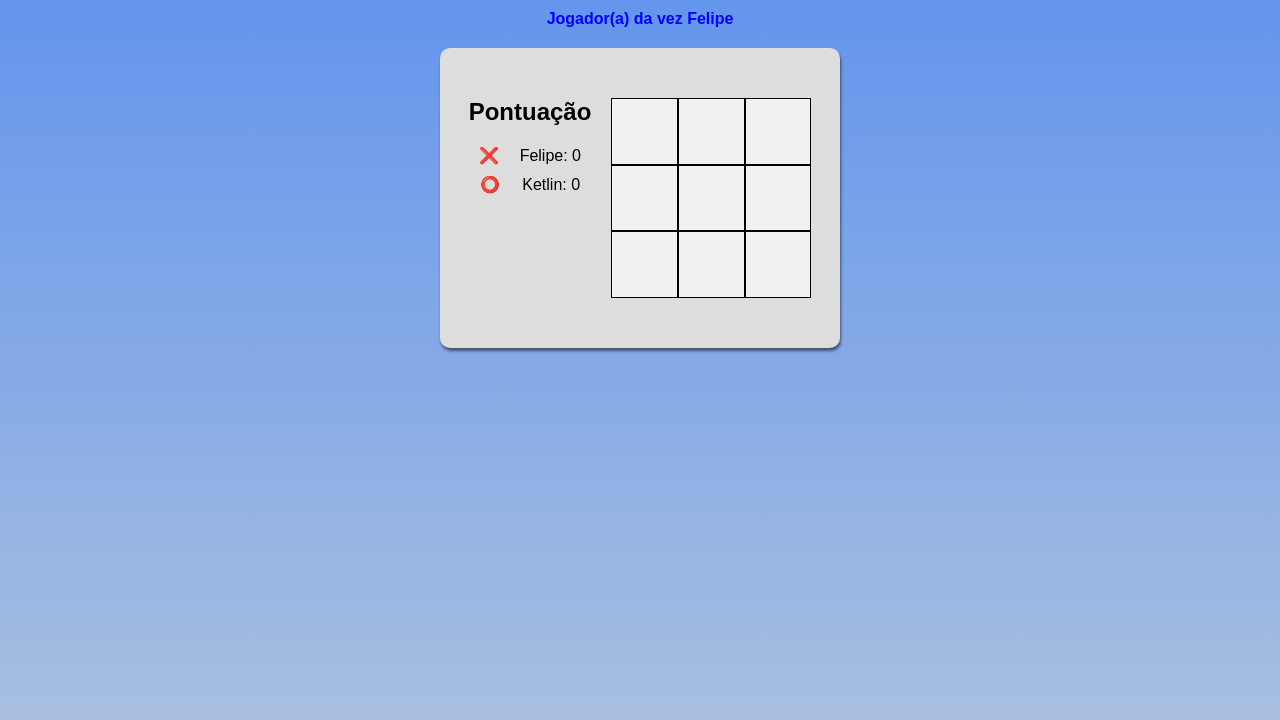
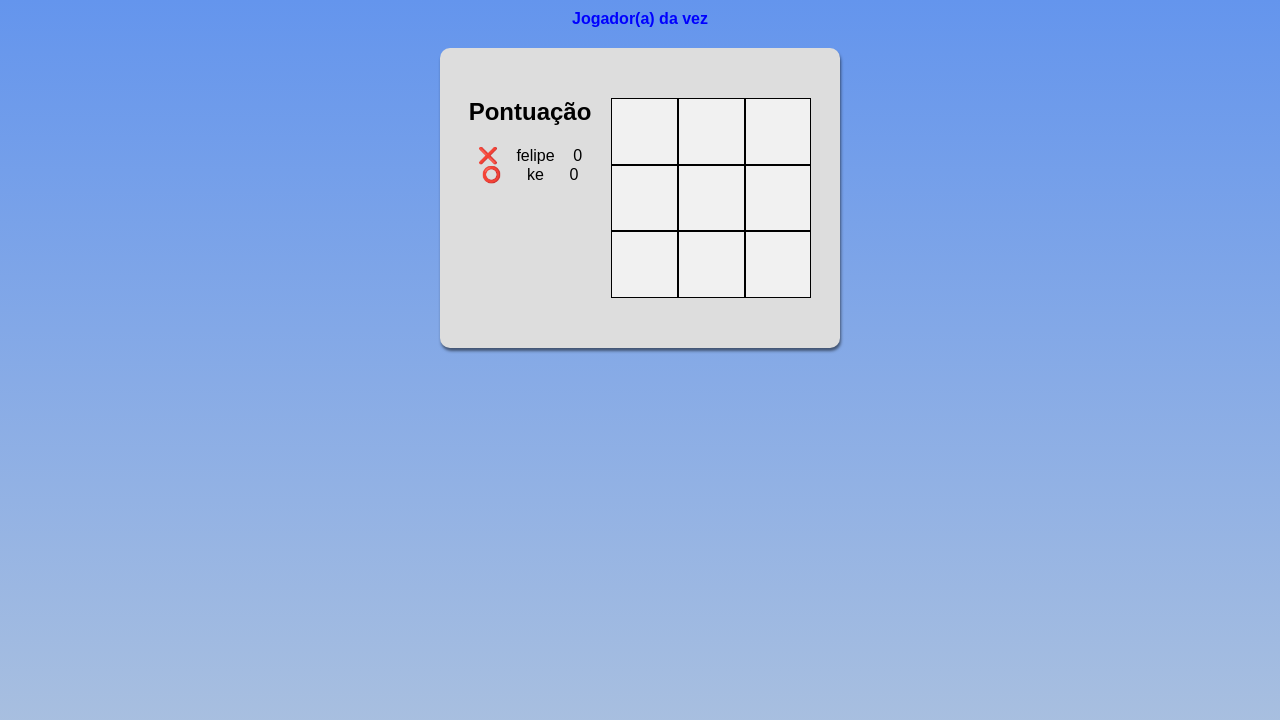
Before and after one commit to felipe-agomes/jogo-da-velha, a plain HTML site: page pages/game.htm in a window 1280 px wide. Drawn offline with Linux system fonts and the light colour scheme.

Commit message:
:bug: pontuações

```diff
--- a/pages/game.htm
+++ b/pages/game.htm
@@ -20,13 +20,15 @@
 					<div class="icon">
 						<p>❌</p>
 					</div>
-					<p>Felipe: <span class="score-player1"></span></p>
+					<p id="pl1"></p>
+					<span id="scorePlayer1"></span>
 				</div>
 				<div class="player">
 					<div class="icon">
 						<p>⭕</p>
 					</div>
-					<p>Ketlin: <span class="score-player2"></span></p>
+					<p id="pl2"></p>
+					<span id="scorePlayer2"></span>
 				</div>
 			</div>
 			<div class="jogo-da-velha">
--- a/script/game.js
+++ b/script/game.js
@@ -1,11 +1,6 @@
-localStorage.setItem('player1', 'Felipe')
-localStorage.setItem('player2', 'Ketlin')
-
 const containerVictory = document.querySelector('.container-victory')
 const arraySpan = document.querySelectorAll('.table')
 const playerName = document.querySelector('.player-name')
-let scorePlayer1 = document.querySelector('.score-player1')
-let scorePlayer2 = document.querySelector('.score-player2')
 
 const player1 = localStorage.getItem('player1')
 const player2 = localStorage.getItem('player2')
@@ -87,6 +82,8 @@ const playerCheck = ({ target }) => {
 }
 
 const startGame = () => {
+	pl1.innerHTML = 'felipe'
+	pl2.innerHTML = 'ke'
 	scorePlayer1.innerHTML = 0
 	scorePlayer2.innerHTML = 0
 	playerName.innerHTML = localStorage.getItem('player1')
--- a/script/login.js
+++ b/script/login.js
@@ -7,7 +7,7 @@ const saveName = ({ target }) => {
 const loginSubmit = (event) => {
   event.preventDefault()
 
-  window.location = 'pages/game.html'
+  window.location = 'pages/game.htm'
 }
 
 player1.addEventListener('input', saveName)
--- a/style/game.css
+++ b/style/game.css
@@ -54,7 +54,6 @@ header .player h2 {
 }
 
 .container .score p {
-	margin-bottom: 10px;
 	text-align: end;
 }
 
```
